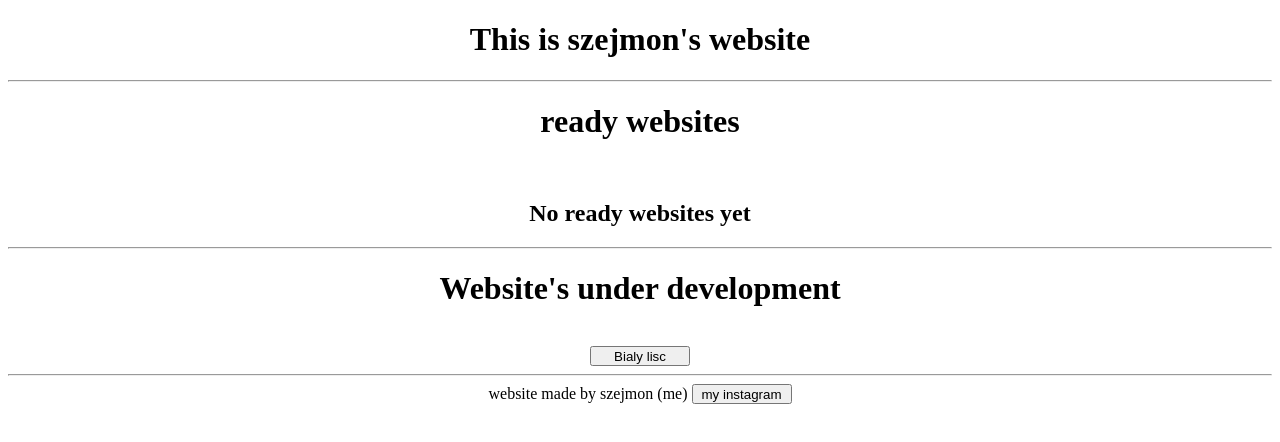
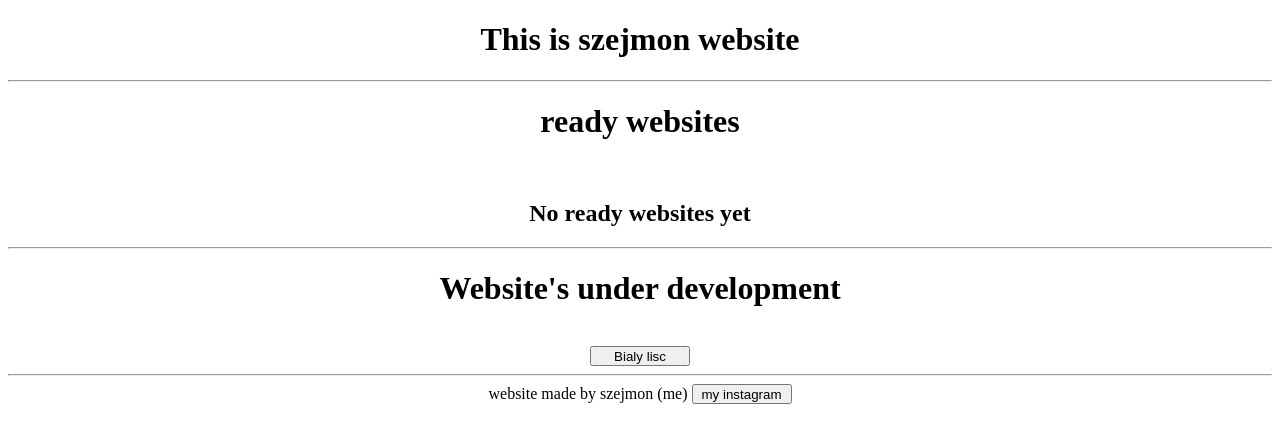
Before and after one commit to szejmon/szejmon.github.io, a plain HTML site: page index.html in a window 1280 px wide. Drawn offline with Linux system fonts and the light colour scheme.

Commit message:
Update index.html

```diff
--- a/index.html
+++ b/index.html
@@ -7,7 +7,7 @@
     </head>
     <body>
 <center>
-    <h1>This is szejmon's website</h1>
+    <h1>This is szejmon website</h1>
     <hr><h1>ready websites</h1>
     <br><h2>No ready websites yet</h2>
     <hr><h1>Website's under development</h2>
```
